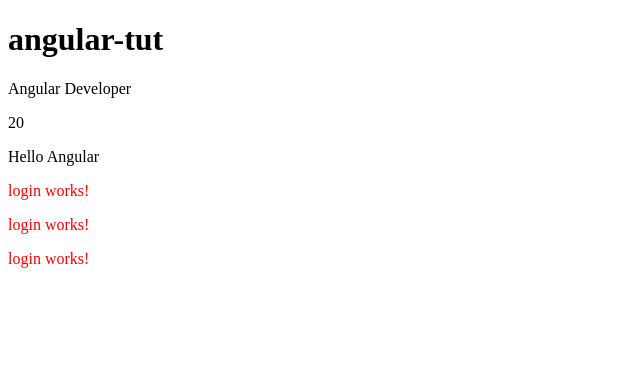
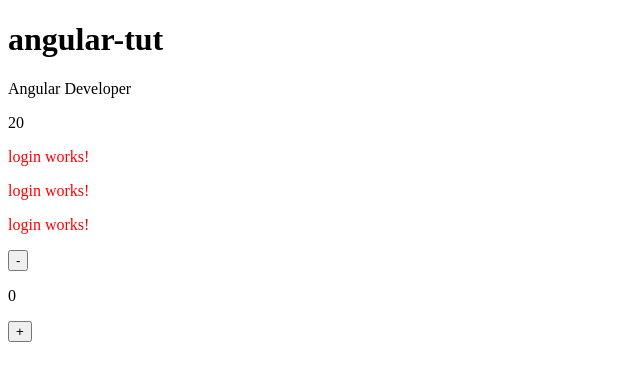
Before and after one commit to intikhab-h-bhat/angular-tutorial, an Angular app: page / in a window 1280 px wide. Shown: the top 380 px of the page, without its empty margins (0-640 px from the left). Built offline with nearby package versions, Linux system fonts and the light colour scheme.

Commit message:
event binding

```diff
--- a/src/app/app.html
+++ b/src/app/app.html
@@ -1,8 +1,12 @@
 <h1>{{ title () }}</h1>
 <p>{{ name }}</p>
 <p>{{age}}</p>
-<p>{{updateMessage("Hello Angular")}}</p>
+
 
 <app-login> </app-login>
 <app-login> </app-login>
 <app-login> </app-login>
+
+<button (click)="counter('decrement')"> - </button>
+<p>{{ count }}</p>
+<button (click)="counter('increment')"> + </button>
--- a/src/app/app.ts
+++ b/src/app/app.ts
@@ -13,11 +13,21 @@ export class App {
   name="Angular Developer";
   age=20;
   message="welcome to Angular Developer";
+  count=0;
 
-  updateMessage(newMessage: string) {
-    this.message = newMessage;
-    return this.message;
+  counter(action: string) {
+    if(action=="increment")
+    this.count++;
+    else if(action=="decrement")
+      this.count>0 && this.count--;
   }
 
 
+  // updateMessage(newMessage: string) {
+  //   this.message = newMessage;
+  //   alert(this.message);
+  //   // return this.message;
+  // }
+
+
 }
```
